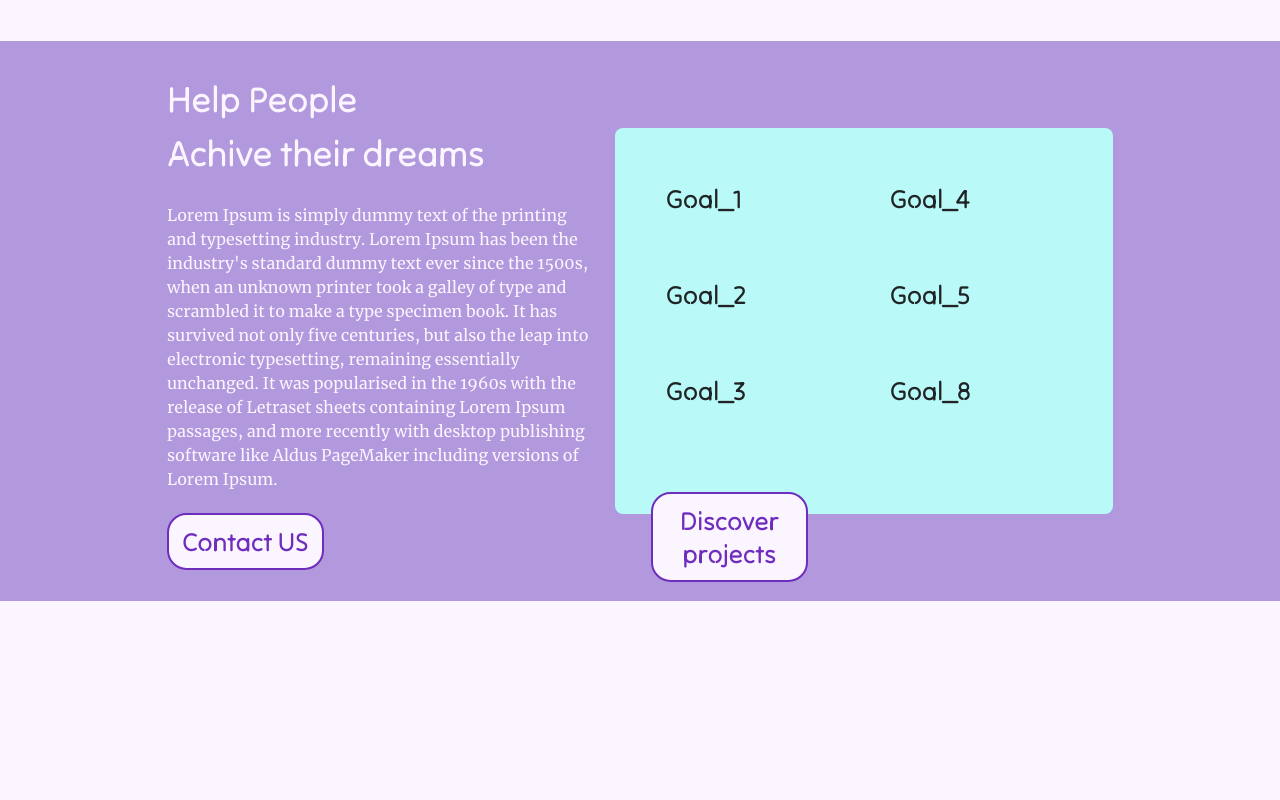
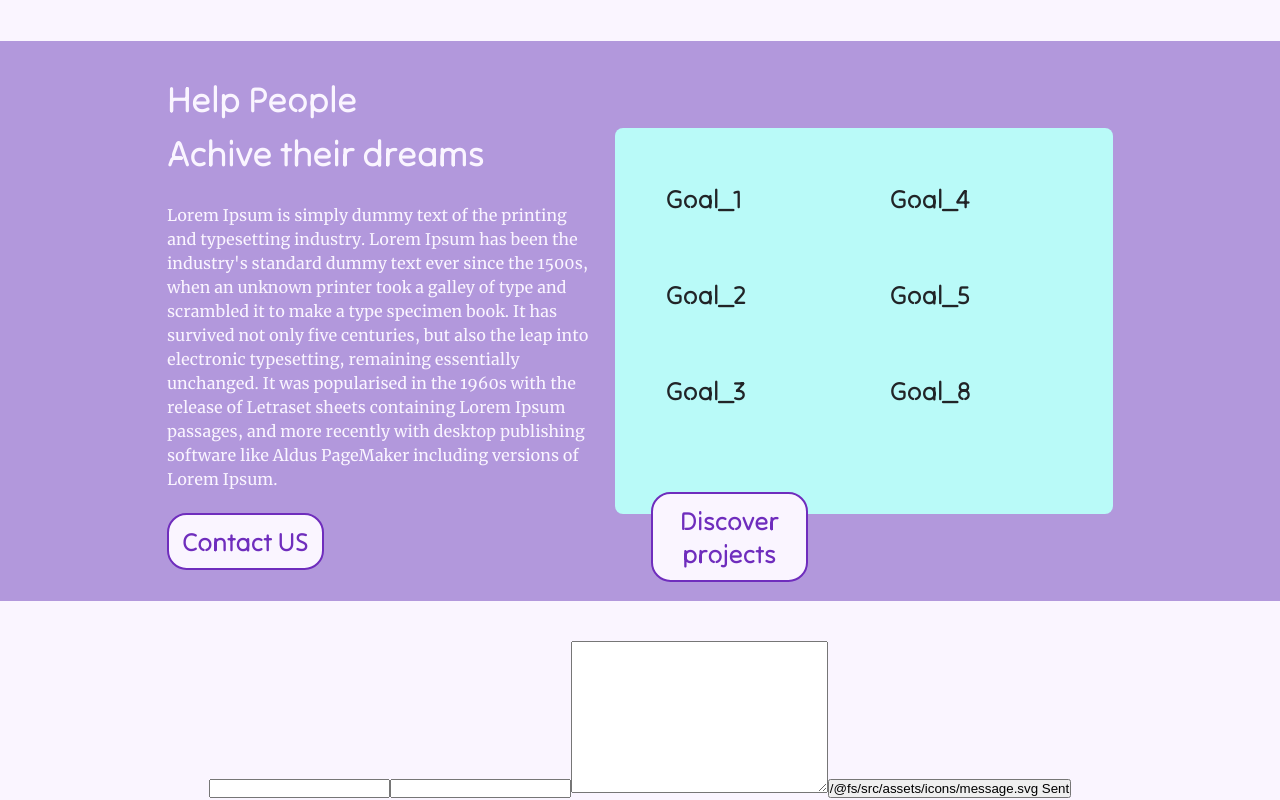
Before and after one commit to Zabamd/PurpleFlamingo, a React (Vite) app: page / in a window 1280 px wide. Shown: the part 615-1415 px from the top of the page. Before the commit the page ends 1216 px from the top, so only its background shows below. Built offline with nearby package versions, Linux system fonts and the light colour scheme.

Commit message:
ContactForm update

```diff
--- a/src/components/ContactUsSection/ContactUsSection.jsx
+++ b/src/components/ContactUsSection/ContactUsSection.jsx
@@ -1,7 +1,89 @@
+import { useState } from "react";
 import "./ContactUsSection.scss";
+import messageIcon from "../../assets/icons/message.svg";
 
 const ContactUsSection = () => {
+  const [email, setEmail] = useState("");
+  const [name, setName] = useState("");
+  const [mailText, setMailText] = useState("");
+  const [userMessage, setUserMessage] = useState("");
 
-}
+  const validateEmail = (emailAdress) => {
+    return String(emailAdress)
+      .toLowerCase()
+      .match(
+        /^(([^<>()[\]\\.,;:\s@"]+(\.[^<>()[\]\\.,;:\s@"]+)*)|.(".+"))@((\[[0-9]{1,3}\.[0-9]{1,3}\.[0-9]{1,3}\.[0-9]{1,3}\])|(([a-zA-Z\-0-9]+\.)+[a-zA-Z]{2,}))$/
+      );
+  };
+
+  const onSubmit = async () => {
+    if (validateEmail(email)) {
+      setUserMessage("Sending");
+      try {
+        const resp = await fetch(process.env.ENDPOINT_ADDRESS, {
+          method: "POST",
+          headers: {
+            "X-Auth-Token": process.env.ENDPOINT_API_KEY,
+            "Content-Type": "application/json",
+          },
+          body: JSON.stringify([email, name, mailText]),
+        });
+        if (resp.status === 200) {
+          setEmail("");
+          setName("");
+          setMailText("");
+          setUserMessage("Email sent");
+        } else {
+          setUserMessage("Server Connection Error");
+        }
+      } catch (err) {
+        console.log(err);
+        setUserMessage("Server Connection Error");
+      }
+    } else {
+      setUserMessage("Incorrect email address");
+    }
+  };
+
+  return (
+    <section className="ContactUsSection">
+      <form onSubmit={onSubmit}>
+        <input
+          type="email"
+          name="contactMail"
+          value={email}
+          onChange={() => {
+            setEmail(e.target.value);
+          }}
+        />
+        <input
+          type="text"
+          name="contactName"
+          value={name}
+          onChange={() => {
+            setName(e.target.value);
+          }}
+        />
+        <textarea
+          name="contactMessage"
+          id=""
+          cols="30"
+          rows="10"
+          value={mailText}
+          onChange={() => {
+            setMailText(e.target.value);
+          }}
+        ></textarea>
+        <button type="submit">{messageIcon} Sent</button>
+        <p
+          className="inputMessage"
+          style={userMessage ? { display: "none" } : { display: "block" }}
+        >
+          {userMessage}
+        </p>
+      </form>
+    </section>
+  );
+};
 
 export default ContactUsSection;
```
Also changed, not shown: src/assets/icons/message.svg (added).
